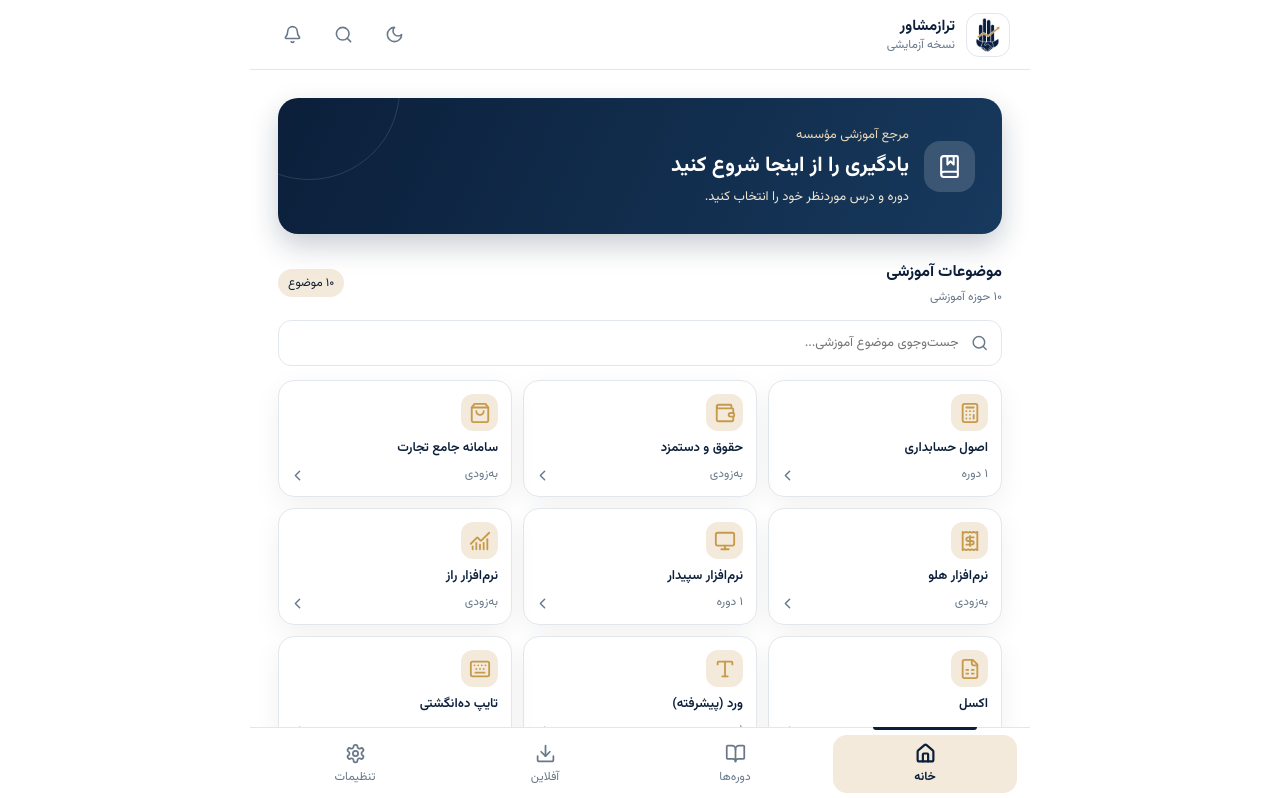
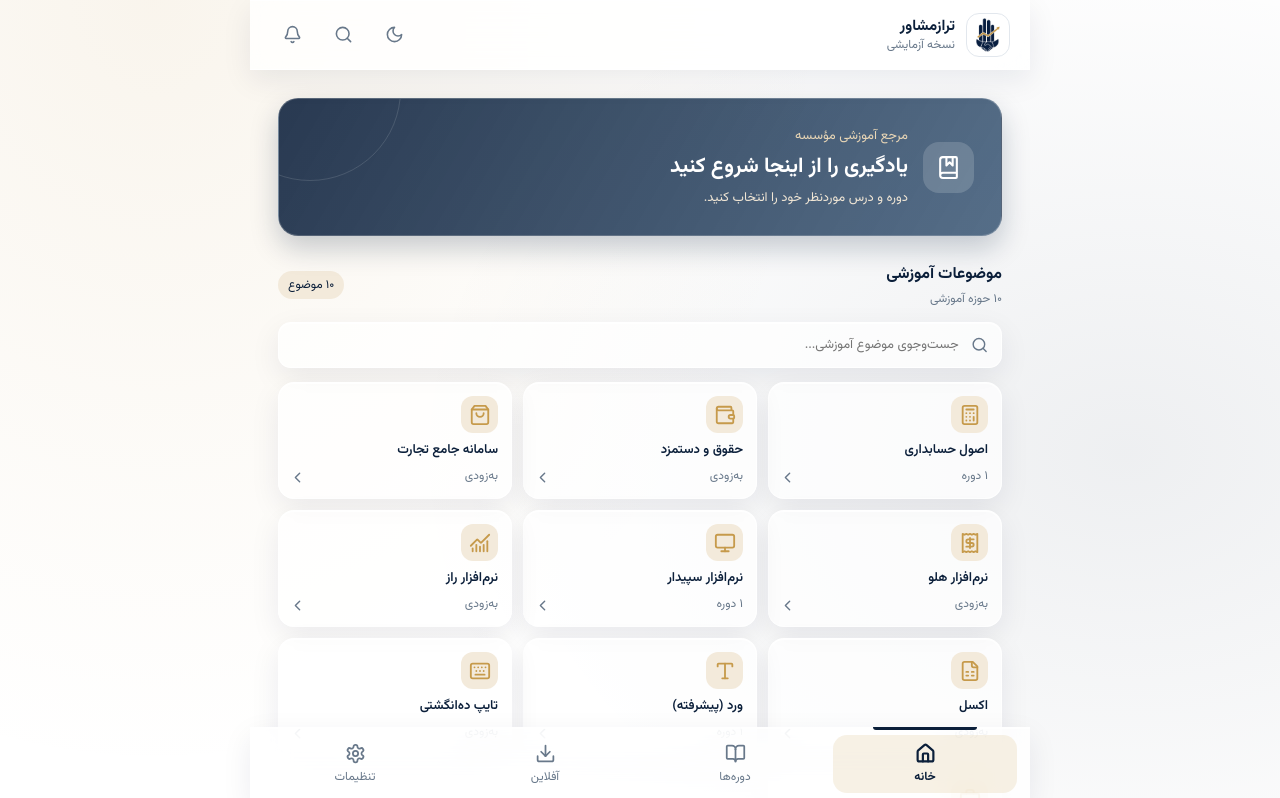
Before and after one commit to TheNimaAbides/TM_TEST_Fall_1405, a React (Vite) app: page / in a window 1280 px wide. Shown: the top 798 px of the page. Built offline with nearby package versions, Linux system fonts and the light colour scheme.

Commit message:
Apply glassmorphism styling to light and dark themes

```diff
--- a/src/styles.css
+++ b/src/styles.css
@@ -24,3 +24,52 @@
 
 .brand-mark{background:#fff;border:1px solid var(--line);padding:4px;overflow:hidden}.brand-mark img{height:34px;width:auto;display:block}
 .about-logo{background:#fff;border-radius:12px;padding:12px;display:flex;justify-content:center;margin-bottom:6px}.about-logo img{width:100%;max-width:280px;height:auto;display:block}
+
+
+/* Glassmorphism theme — visual-only overrides */
+:root{
+  --glass-bg:rgba(255,255,255,.68);
+  --glass-bg-strong:rgba(255,255,255,.82);
+  --glass-border:rgba(255,255,255,.78);
+  --glass-shadow:0 10px 30px rgba(11,31,58,.08),inset 0 1px 0 rgba(255,255,255,.72);
+}
+:root[data-theme="dark"]{
+  --glass-bg:rgba(11,31,58,.58);
+  --glass-bg-strong:rgba(11,31,58,.78);
+  --glass-border:rgba(198,154,75,.18);
+  --glass-shadow:0 10px 30px rgba(0,0,0,.2),inset 0 1px 0 rgba(255,255,255,.07);
+}
+body{
+  background:radial-gradient(ellipse at 12% 0%,rgba(198,154,75,.10),transparent 42%),radial-gradient(ellipse at 88% 35%,rgba(11,31,58,.07),transparent 45%),var(--bg);
+}
+:root[data-theme="dark"] body{
+  background:radial-gradient(ellipse at 12% 0%,rgba(198,154,75,.12),transparent 42%),radial-gradient(ellipse at 88% 35%,rgba(35,83,125,.22),transparent 48%),var(--bg);
+}
+.app-shell{background:transparent}
+.topbar,.bottom-nav,.adm-top,.adm-bar{
+  background:var(--glass-bg-strong);
+  border-color:var(--glass-border);
+  -webkit-backdrop-filter:blur(18px) saturate(145%);
+  backdrop-filter:blur(18px) saturate(145%);
+  box-shadow:var(--glass-shadow);
+}
+.welcome-card{
+  background:linear-gradient(120deg,rgba(11,31,58,.88),rgba(23,57,93,.72));
+  border:1px solid rgba(255,255,255,.2);
+  -webkit-backdrop-filter:blur(18px) saturate(145%);
+  backdrop-filter:blur(18px) saturate(145%);
+}
+.category-card,.recent-card,.course-card,.chapter,.lesson-content,.list-row,.setting-row,.about-card,.search-box,.text-block,.file-block,.lnav button,.fsb,.update-banner,.adm-card,.adm-row,.adm-block,.adm-icon,.adm-btn,.adm-input,.adm-select{
+  background:var(--glass-bg);
+  border-color:var(--glass-border);
+  box-shadow:var(--glass-shadow);
+  -webkit-backdrop-filter:blur(16px) saturate(140%);
+  backdrop-filter:blur(16px) saturate(140%);
+}
+.adm-row.lesson{background:var(--glass-bg)}
+.adm-input,.adm-select{background:var(--glass-bg-strong)}
+.bottom-nav button.active{background:rgba(198,154,75,.14)}
+:root[data-theme="dark"] .bottom-nav button.active{background:rgba(198,154,75,.2)}
+@supports not ((backdrop-filter:blur(1px)) or (-webkit-backdrop-filter:blur(1px))){
+  .topbar,.bottom-nav,.category-card,.recent-card,.course-card,.chapter,.lesson-content,.list-row,.setting-row,.about-card,.search-box,.text-block,.file-block,.lnav button,.fsb,.update-banner,.adm-top,.adm-bar,.adm-card,.adm-row,.adm-block,.adm-icon,.adm-btn,.adm-input,.adm-select{background:var(--surface)}
+}
```
